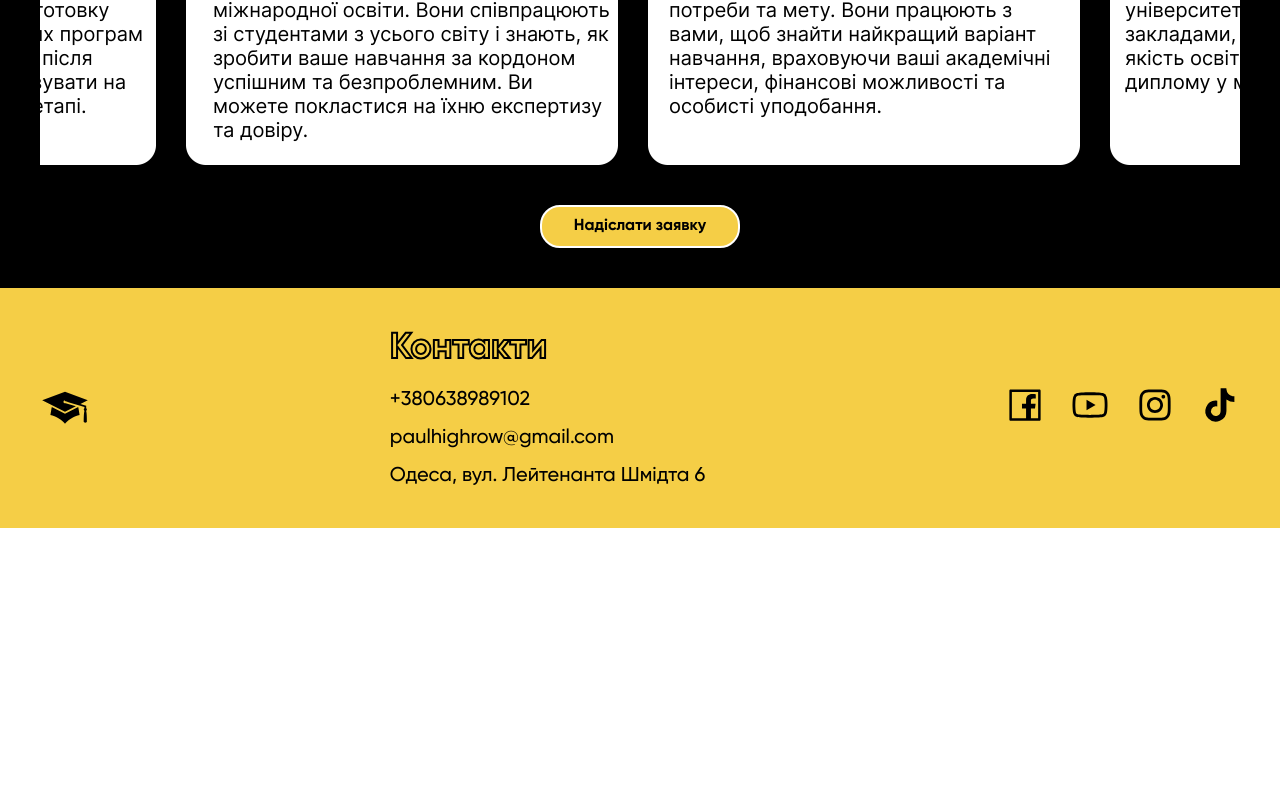
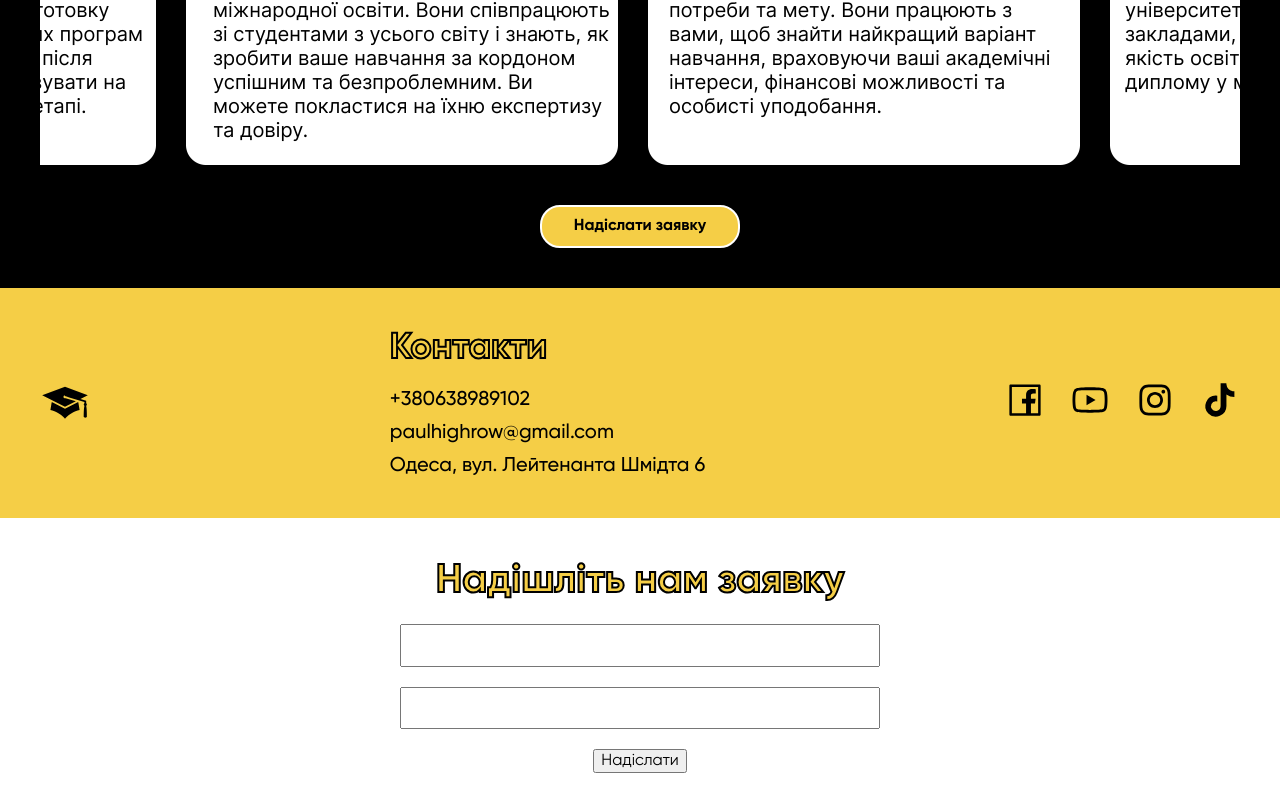
Before and after one commit to PaulHighrow/wireframe, a React (Create React App) app: page / in a window 1280 px wide. Shown: the part 3364-4175 px from the top of the page. Before the commit the page ends 3892 px from the top, so only its background shows below. Built offline with nearby package versions, Linux system fonts and the light colour scheme.

Commit message:
LeadForm in progress

```diff
--- a/src/components/App.jsx
+++ b/src/components/App.jsx
@@ -4,6 +4,7 @@ import { About } from './About/About';
 import { Services } from './Services/Services';
 import { Testimonials } from './Testimonials/Testimonials';
 import { MainFooter } from './MainFooter/MainFooter';
+import { LeadForm } from './LeadForm/LeadForm';
 
 
 export const App = () => {
@@ -15,6 +16,7 @@ export const App = () => {
       <Services />
       <Testimonials />
       <MainFooter />
+      <LeadForm />
     </>
   );
 };
--- /dev/null
+++ b/src/components/LeadForm/LeadForm.jsx
@@ -0,0 +1,12 @@
+import { Form, FormTitle, FormBtn, Input } from './LeadForm.styled';
+
+export const LeadForm = () => {
+  return (
+    <Form>
+      <FormTitle>Надішліть нам заявку</FormTitle>
+      <Input></Input>
+      <Input></Input>
+      <FormBtn>Надіслати</FormBtn>
+    </Form>
+  );
+};
--- /dev/null
+++ b/src/components/LeadForm/LeadForm.styled.js
@@ -0,0 +1,28 @@
+import styled from 'styled-components';
+
+export const Form = styled.form`
+  position: relative;
+  display: flex;
+  flex-direction: column;
+  align-items: center;
+  justify-content: center;
+  width: 640px;
+  padding: 40px;
+  margin: 0 auto;
+  gap: 20px;
+`;
+
+export const FormTitle = styled.h3`
+  color: var(--secondary-color);
+  -webkit-text-stroke: 2px var(--main-color);
+  font-size: 40px;
+  font-weight: 700;
+  text-align: center;
+`;
+
+export const Input = styled.input`
+  width: 480px;
+  padding: 10px 5px ;
+`;
+
+export const FormBtn = styled.button``;
--- a/src/components/MainFooter/MainFooter.styled.js
+++ b/src/components/MainFooter/MainFooter.styled.js
@@ -75,7 +75,7 @@ export const Contacts = styled.div``;
 
 export const ContactsList = styled.ul`
   display: grid;
-  gap: 15px;
+  gap: 10px;
 `;
 
 export const ContactLink = styled.a`
--- a/src/components/Menu/Menu.styled.js
+++ b/src/components/Menu/Menu.styled.js
@@ -85,9 +85,11 @@ export const Logo = styled(GiGraduateCap)`
   flex-shrink: 0;
   height: 100%;
   fill: var(--secondary-color);
+  transition: transform var(--animation-global);
 
   ${LogoLink}:hover & {
     fill: red;
+    transform: scale(1.2);
   }
 `;
 
```
Also changed, not shown: src/img/svg/rays.svg.
